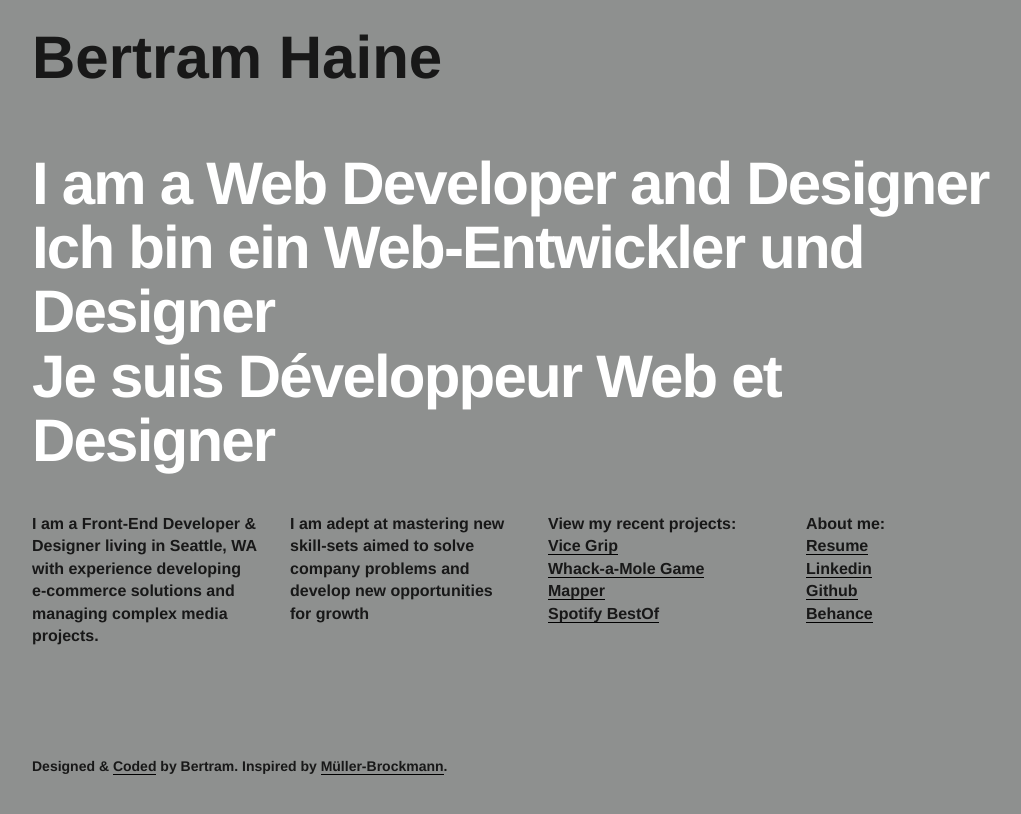
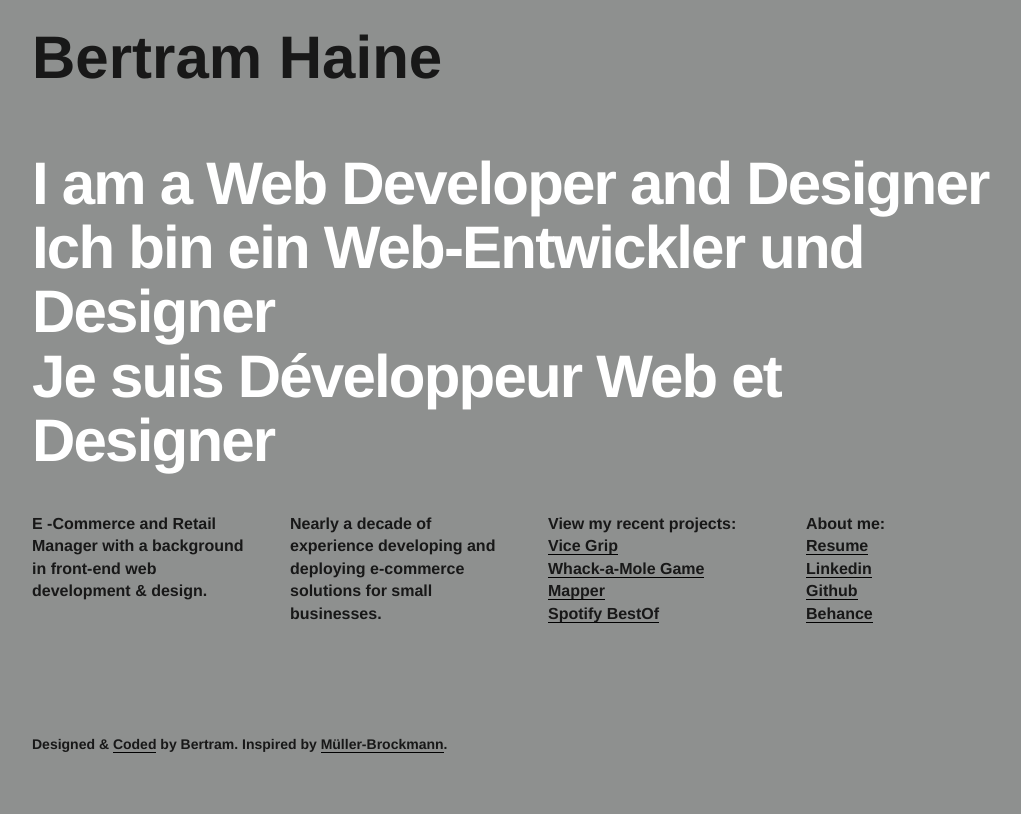
Before and after one commit to BertHaine/BertHaine.github.io, a Jekyll site: the page built from index.html, in a window 1280 px wide. Shown: the top 814 px of the page, without its empty margins (108-1129 px from the left). Built offline with Jekyll 4.4.1, drawn with Linux system fonts in a browser that asks for light colours.

Commit message:
updated location & bio

```diff
--- a/_data/data.yml
+++ b/_data/data.yml
@@ -25,5 +25,5 @@ intro:
   - title: Je suis Développeur Web et Designer
 
 info:
-  - bio: I am a Front-End Developer & Designer living in Seattle, WA with experience developing e-commerce solutions and managing complex media projects.
-  - bio2: I am adept at mastering new skill-sets aimed to solve company problems and develop new opportunities for growth
+  - bio: E -Commerce and Retail Manager with a background in front-end web development & design.
+  - bio2: Nearly a decade of experience developing and deploying e-commerce solutions for small businesses.
```
